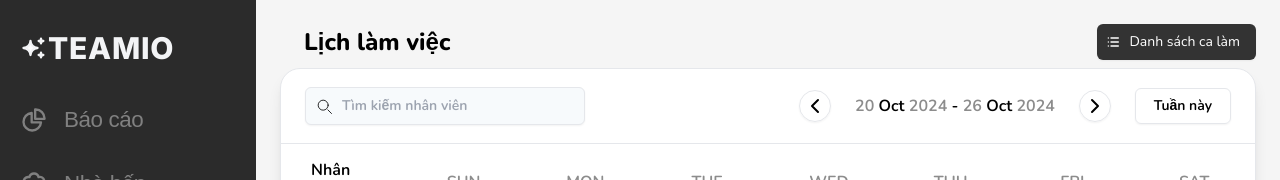
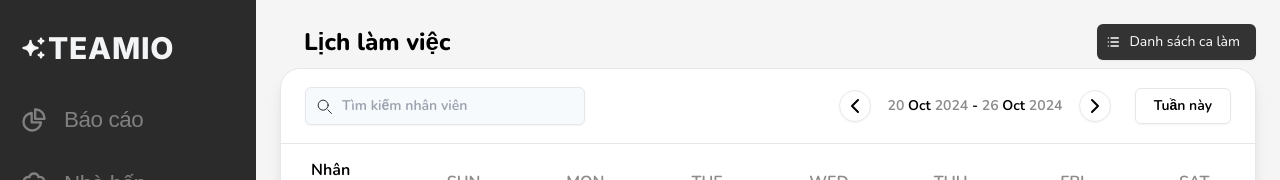
Before and after one commit to kiencoam/restaurant-app, a Next.js app: page /home/staff-schedule in a window 1280 px wide. Shown: the top 180 px of the page. Built offline with nearby package versions, Linux system fonts and the light colour scheme; a web font is replaced by a local one.

Commit message:
Update button width and font size in StaffSchedulePage

```diff
--- a/src/app/home/staff-schedule/page.jsx
+++ b/src/app/home/staff-schedule/page.jsx
@@ -457,7 +457,7 @@ export default function StaffSchedulePage() {
               <div className="relative">
                 <button
                   onClick={() => setIsOpenDatePicker(!isOpenDatePicker)}
-                  className={`w-[240px] h-8 rounded-2xl ${
+                  className={`w-[200px] h-8 rounded-2xl text-sm ${
                     isOpenDatePicker ? "bg-[#fefefe] shadow-md" : ""
                   }`}
                 >
```
